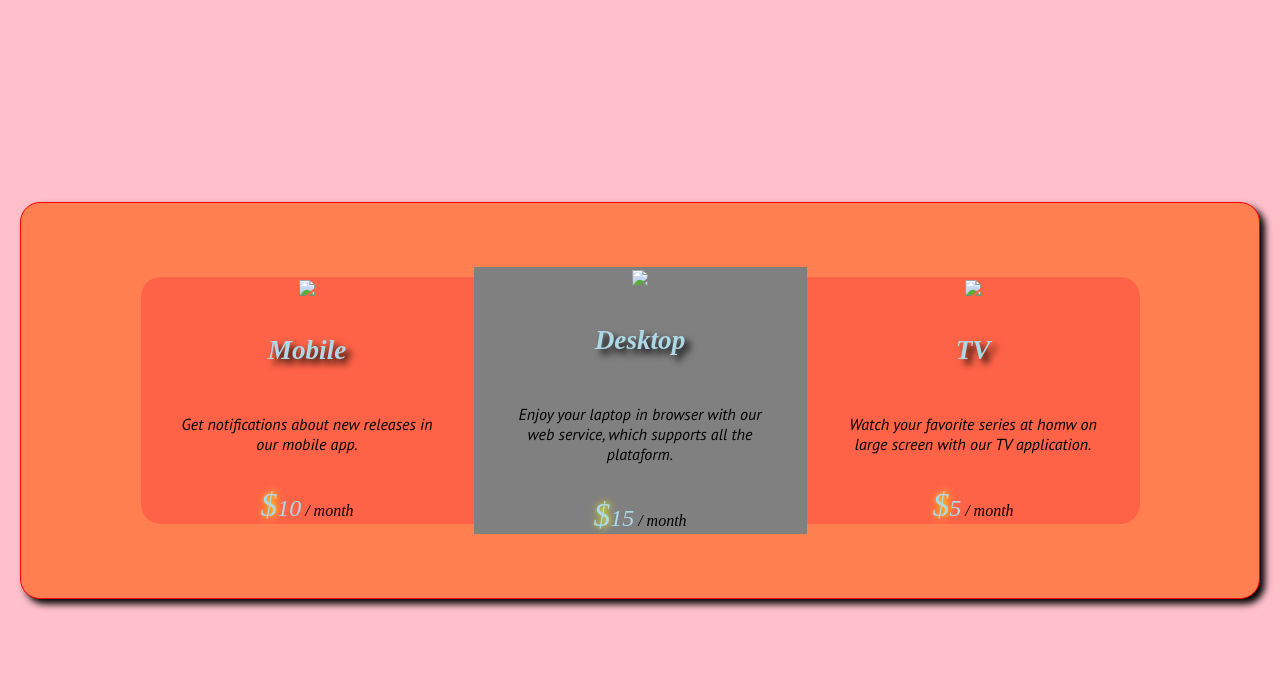
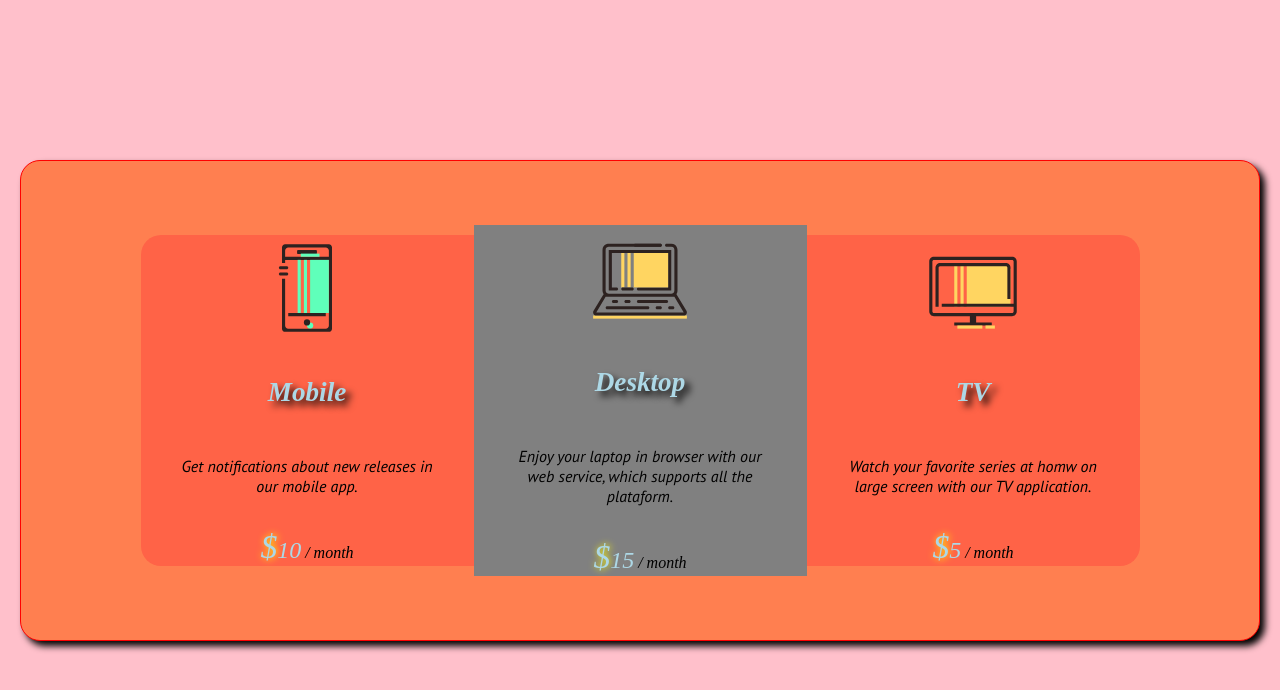
Before and after one commit to CinSab/SignProtrero, a plain HTML site: page index.html in a window 1280 px wide. Drawn offline with Linux system fonts and the light colour scheme.

Commit message:
Update index.html

```diff
--- a/index.html
+++ b/index.html
@@ -13,7 +13,7 @@
 <div class='center'>
 
 	<div class ='Mobile center2'>
-		<img src="./device.svg">
+		<img src="SignPotrero/device.svg">
 		<h2>Mobile</h2>
 		<p>Get notifications about new releases in our mobile app.</p>
 		<span class="symbol">$</span><span class='price'>10</span><span class='month'> / month</span>
@@ -21,7 +21,7 @@
 
 
 	<div class='Desktop center2'>
-		<img src="./laptop.svg">
+		<img src="SignPotrero/laptop.svg">
 		<h2>Desktop</h2>
 		<p>Enjoy your laptop in browser with our web service, which supports all the plataform.</p>
 		<span class="symbol">$</span><span class='price'>15</span><span class='month'> / month</span>
@@ -30,7 +30,7 @@
 
 
 	<div class='TV center2'>
-		<img src="./monitor.svg">
+		<img src="SignPotrero/monitor.svg">
 		<h2>TV</h2>
 		<p>Watch your favorite series at homw on large screen with our TV application.</p>
 		<span class="symbol">$</span><span class='price'>5</span><span class='month'> / month</span>
```
